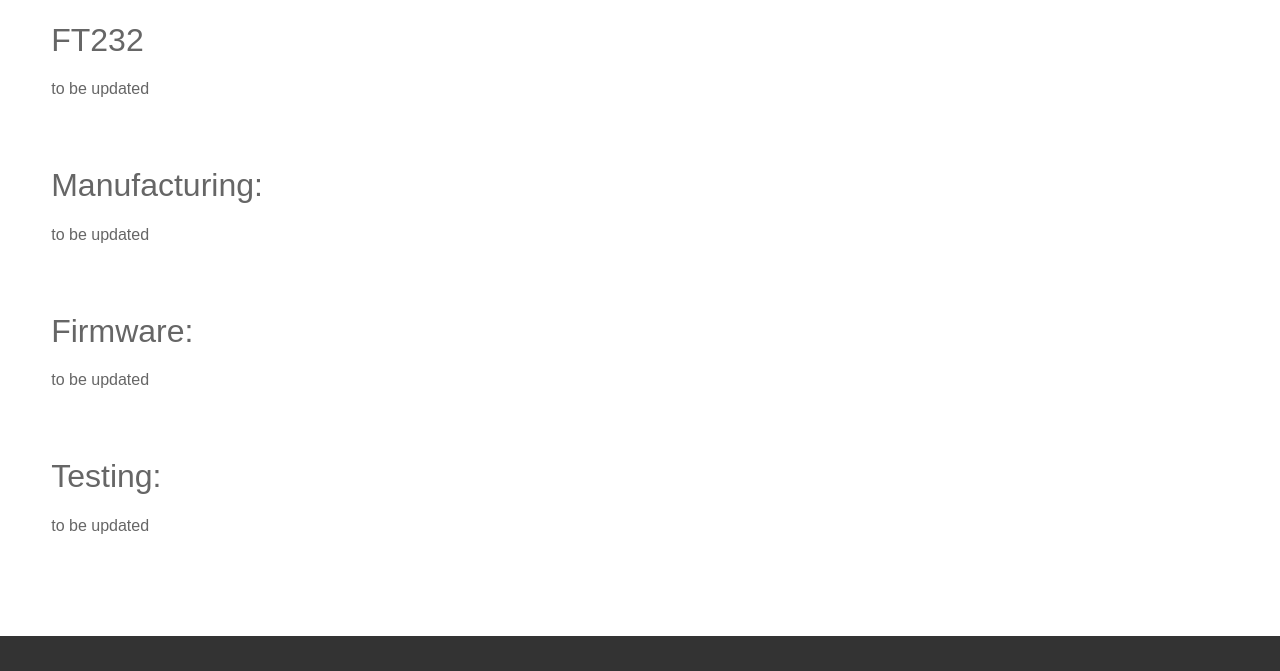
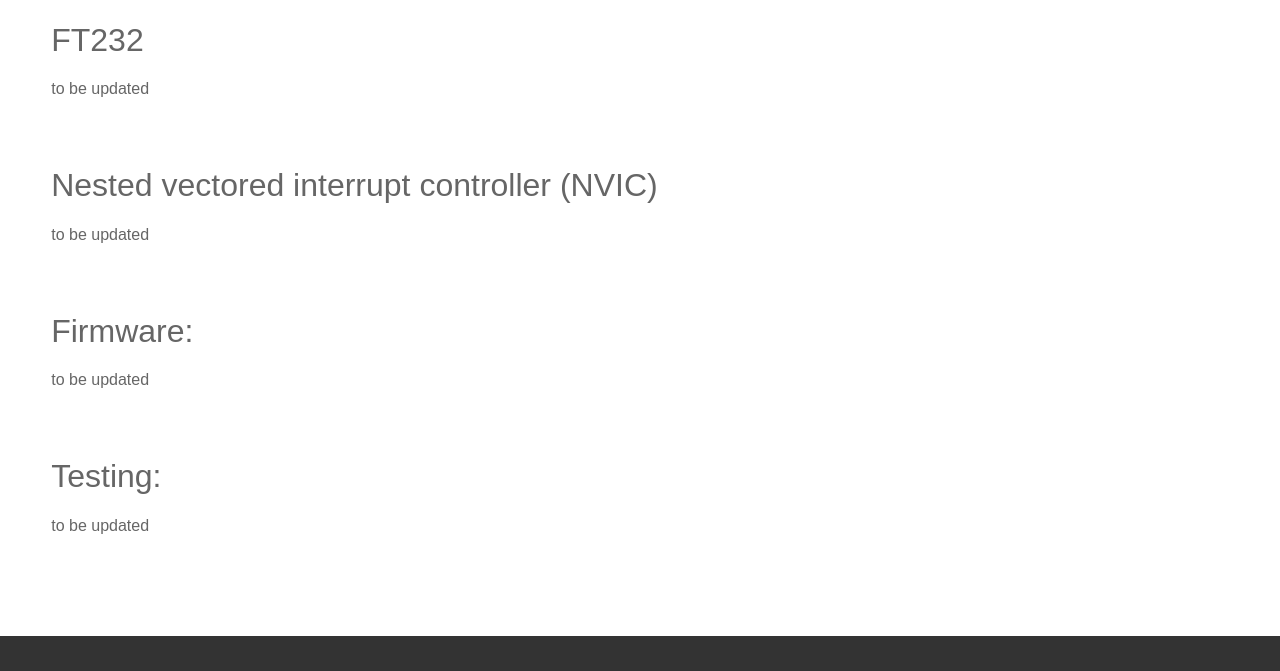
Before and after one commit to MahmoudAyman/Summer-Internship-2023, a plain HTML site: page members/Lamis_Helmy/assignment_2.html in a window 1280 px wide. Shown: the part 2017-2688 px from the top of the page. Drawn offline with nearby package versions, Linux system fonts and the light colour scheme; a web font is replaced by a local one.

Commit message:
asgt2 html updated(UART interrupts)

```diff
--- a/members/Lamis_Helmy/assignment_2.html
+++ b/members/Lamis_Helmy/assignment_2.html
@@ -107,7 +107,7 @@
                 <p>to be updated</p>
                 <img src="">
 
-                <h1>Manufacturing:</h1>
+                <h1>Nested vectored interrupt controller (NVIC)</h1>
                 <p>to be updated</p>
                 <img src="">
 
```
Also changed, not shown: members/Lamis_Helmy/images/NVIC.png (added), members/Lamis_Helmy/images/USART_1_INTERRUPT.png (added).
